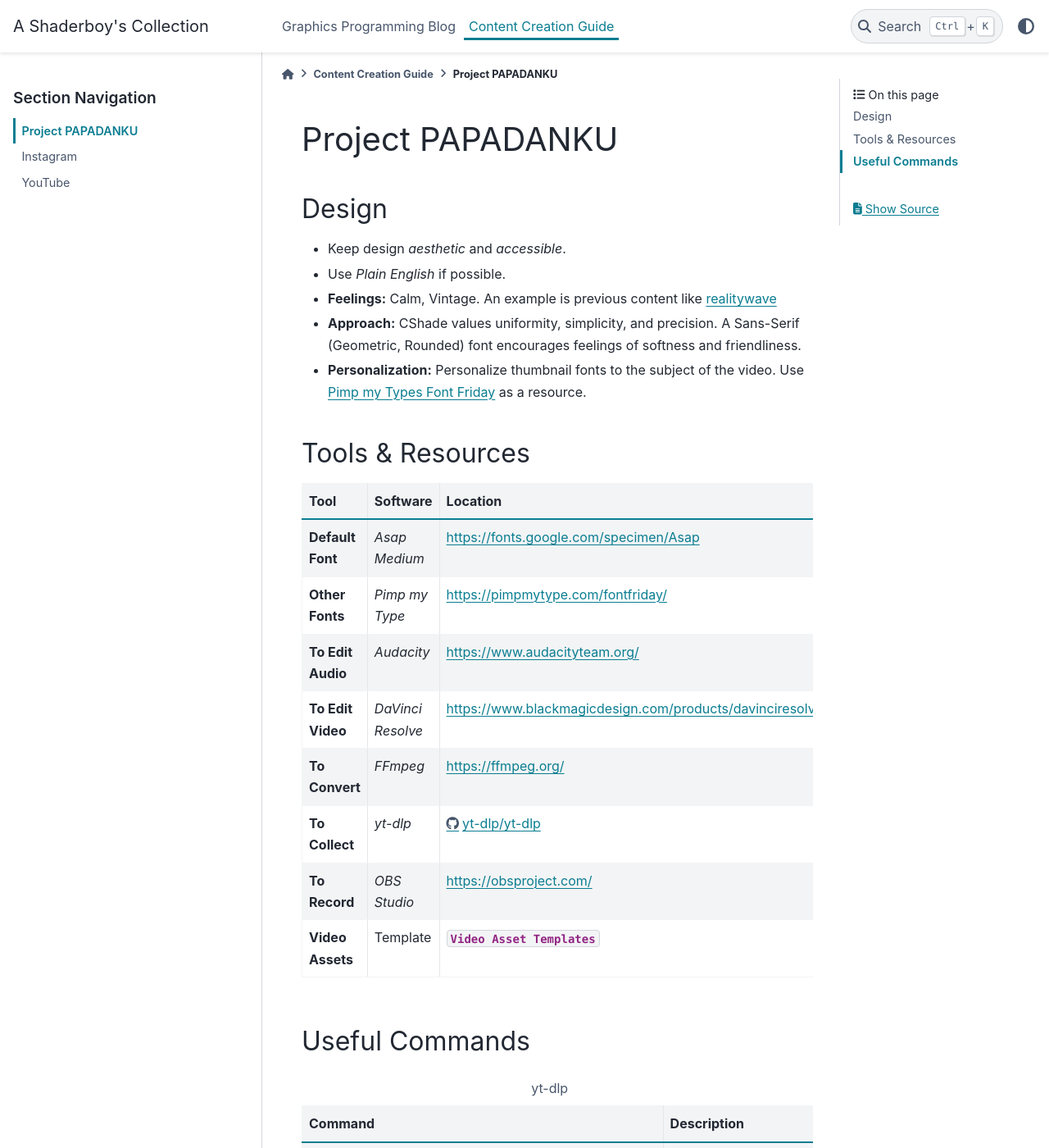
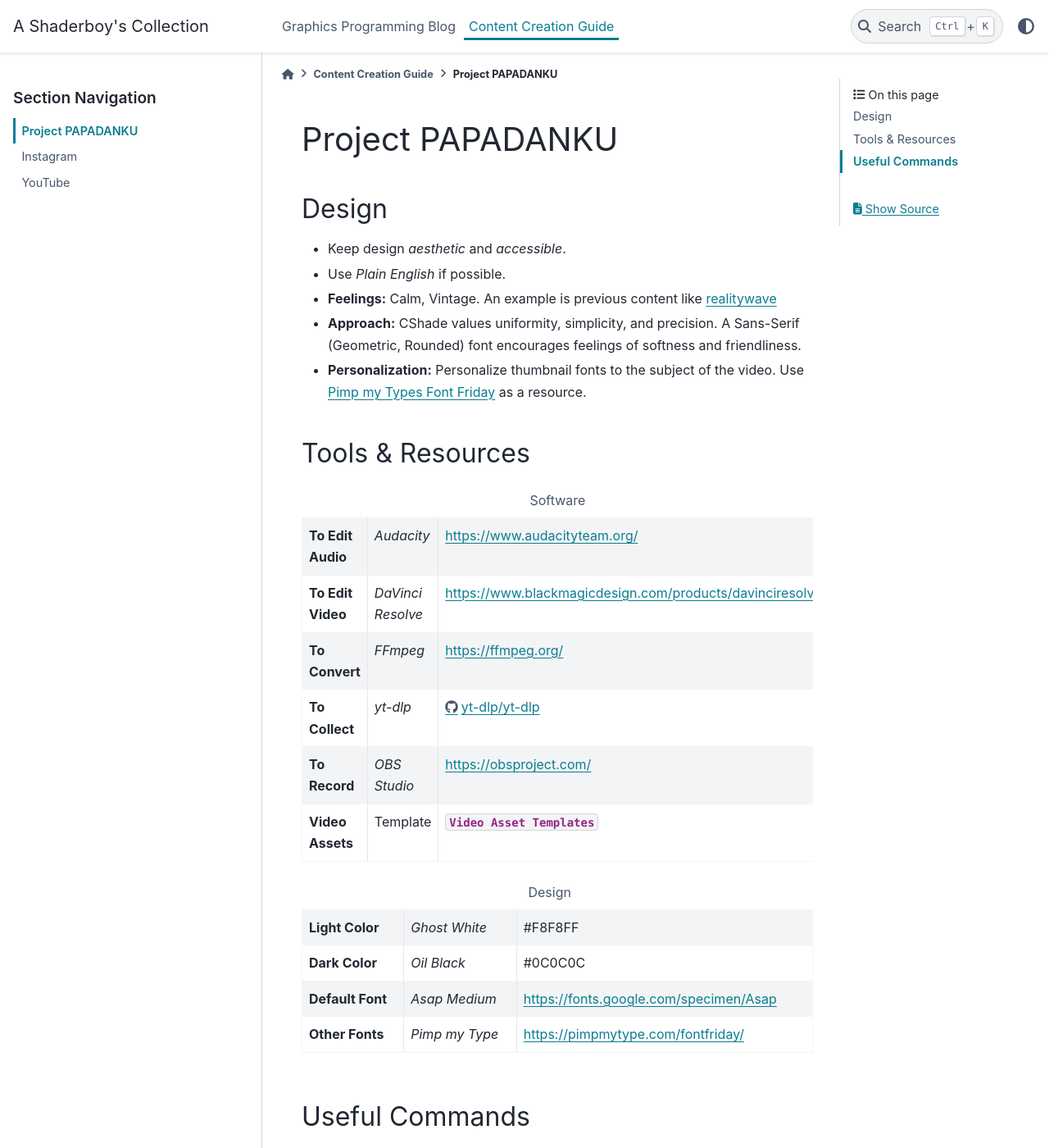
Before and after one commit to papadanku/papadanku.github.io, a Sphinx documentation site: the page built from doc/source/social/project.rst, in a window 1280 px wide and 1400 px high. Shown: the whole window at 82% size. Built offline with Sphinx 7.4.7 and the PyData theme 0.15.4, drawn with Linux system fonts in a browser that asks for light colours.

Commit message:
Update project.rst

```diff
--- a/doc/source/social/project.rst
+++ b/doc/source/social/project.rst
@@ -14,19 +14,9 @@ Design
 Tools & Resources
 -----------------
 
-.. list-table::
-  :header-rows: 1
+.. list-table:: Software
   :stub-columns: 1
 
-  * - Tool
-    - Software
-    - Location
-  * - Default Font
-    - *Asap Medium*
-    - `<https://fonts.google.com/specimen/Asap>`_
-  * - Other Fonts
-    - *Pimp my Type*
-    - `<https://pimpmytype.com/fontfriday/>`_
   * - To Edit Audio
     - *Audacity*
     - `<https://www.audacityteam.org/>`_
@@ -46,6 +36,22 @@ Tools & Resources
     - Template
     - :download:`Video Asset Templates <../_static/youtube_template.zip>`
 
+.. list-table:: Design
+  :stub-columns: 1
+
+  * - Light Color
+    - *Ghost White*
+    - #F8F8FF
+  * - Dark Color
+    - *Oil Black*
+    - #0C0C0C
+  * - Default Font
+    - *Asap Medium*
+    - `<https://fonts.google.com/specimen/Asap>`_
+  * - Other Fonts
+    - *Pimp my Type*
+    - `<https://pimpmytype.com/fontfriday/>`_
+
 Useful Commands
 ---------------
 
```
